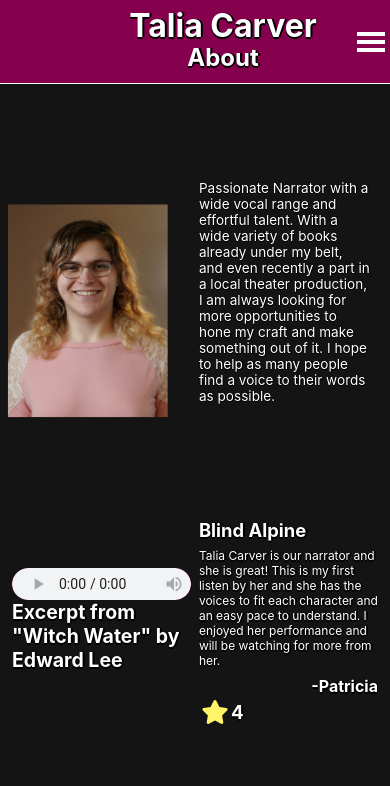
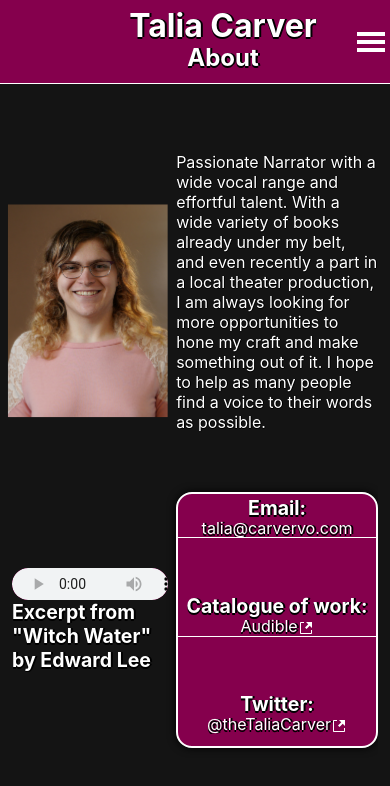
Before and after one commit to BritneyAC/talia-narration, a Next.js app: page / in a window 390 px wide. Shown: the top 786 px of the page. Built offline with nearby package versions, Linux system fonts and the light colour scheme.

Commit message:
moved links to the main page as a CTA

```diff
--- a/src/components/About.tsx
+++ b/src/components/About.tsx
@@ -2,6 +2,7 @@ import React, { useEffect, useState } from "react"
 import { FaStar } from "react-icons/fa"
 import styles from "@/styles/css/About.module.css"
 import Reviews from "@/ReviewList"
+import Links from "@/components/Links"
 
 const About: React.FC = () => {
   const [review, setReview] = useState(Reviews[0])
@@ -26,16 +27,7 @@ const About: React.FC = () => {
         <audio src={"https://samples.audible.com/bk/acx0/307640/bk_acx0_307640_sample.mp3"} controls className={styles.audio}/>
         <h1>{'Excerpt from "Witch Water" by Edward Lee'}</h1>
       </div>
-
-      <div className={styles.review}>
-        <h1>{review.book}</h1>
-        <p>{review.review}</p>
-        <h2>-{review.name}</h2>
-        <div className={styles.rating}>
-          <FaStar className={styles.star}/>
-          <h3>{review.rating}</h3>
-        </div>
-      </div>
+      <Links/>
     </div>
   )
 }
--- a/src/components/Navbar.tsx
+++ b/src/components/Navbar.tsx
@@ -32,7 +32,6 @@ const Navbar: React.FC<NavbarProps> = (props) => {
         <li onClick={() => {props.switchPage("/")}}>About Me</li>
         <li onClick={() => {props.switchPage("/samples")}}>Samples</li>
         <li onClick={() => {props.switchPage("/reviews")}}>Reviews</li>
-        <li onClick={() => {props.switchPage("/links")}}>Links</li>
       </ul>}
     </nav>
   )
--- a/src/styles/css/About.module.css
+++ b/src/styles/css/About.module.css
@@ -16,7 +16,7 @@
   grid-column-end: -1;
   width: clamp(20ch, 40vw, 60ch);
   overflow: visible;
-  font-size: clamp(0.85rem, 2vw, 4vh);
+  font-size: clamp(1rem, 2vw, 4vh);
 }
 
 .sample {
--- a/src/styles/css/Links.module.css
+++ b/src/styles/css/Links.module.css
@@ -1,7 +1,7 @@
 .links {
-  height: 100%;
+  height: calc(100% - 2rem);
   width: 100%;
-  padding: 0 1rem 10rem;
+  padding: 0.5rem 1rem;
   background: #85004d;
   box-shadow: 0 0 0.5rem 0 hsl(0deg, 0%, 0%);
   border-radius: 1rem;
@@ -9,8 +9,13 @@
   display: flex;
   flex-direction: column;
   align-items: center;
-  justify-content: space-evenly;
+  justify-content: space-between;
   border: 2px solid white;
+  grid-row-start: 2;
+  grid-row-end: -1;
+  grid-column-start: 2;
+  grid-column-end: -1;
+  align-self: start;
 }
 .links .link {
   display: flex;
@@ -23,31 +28,42 @@
 .links .link:last-of-type {
   align-self: flex-end;
 }
-.links p {
+.links .link > * {
   margin: 0;
-  font-size: clamp(1.5rem, 5vw, 4vh);
+  line-height: 1.1;
+  overflow: visible;
 }
-.links a {
+.links a, .links p {
   text-align: inherit;
   color: inherit;
   text-decoration: none;
-  font-size: clamp(1.5rem, 5vw, 4vh);
+  font-size: clamp(1rem, 4vw, 2.25vh);
   display: flex;
   align-items: center;
   justify-content: center;
 }
-.links a * {
+.links a *, .links p * {
   aspect-ratio: 1;
-  height: 2rem;
+  height: clamp(1rem, 2vw, 2vh);
 }
-.links a svg {
-  margin-top: 0.55rem;
+.links a svg, .links p svg {
+  margin-top: 0.15rem;
 }
 .links h2 {
-  margin: 0;
-  padding: 1rem 0;
-  font-size: clamp(2.5rem, 10vw, 6vh);
+  font-size: clamp(1rem, 5vw, 2.6vh);
 }
-.links h2:first-of-type {
-  padding: 0 0 1rem;
+
+@media (max-width: 820px) {
+  .links {
+    align-content: center;
+    justify-content: space-between;
+    padding: 0.25rem 0 0.75rem;
+  }
+  .links .link:not(:last-of-type) {
+    border-bottom: 1px solid white;
+    width: 100%;
+  }
+  .links .link:first-of-type, .links .link:last-of-type {
+    align-self: center;
+  }
 }
--- a/src/styles/scss/About.module.scss
+++ b/src/styles/scss/About.module.scss
@@ -16,7 +16,7 @@
   grid-column-end: -1;
   width: clamp(20ch, 40vw, 60ch);
   overflow: visible;
-  font-size: clamp(.85rem, 2vw, 4vh);
+  font-size: clamp(1rem, 2vw, 4vh);
 }
 
 .sample{
--- a/src/styles/scss/Links.module.scss
+++ b/src/styles/scss/Links.module.scss
@@ -1,7 +1,7 @@
 .links{
-  height: 100%;
+  height: calc(100% - 2rem);
   width: 100%;
-  padding: 0 1rem 10rem;
+  padding: .5rem 1rem;
   background: #85004d;;
   box-shadow: 0 0 .5rem 0 hsl(0, 0%, 0%);
   border-radius: 1rem;
@@ -9,8 +9,13 @@
   display: flex;
   flex-direction: column;
   align-items: center;
-  justify-content: space-evenly;
+  justify-content: space-between;
   border: 2px solid white;
+  grid-row-start: 2;
+  grid-row-end: -1;
+  grid-column-start: 2;
+  grid-column-end: -1;
+  align-self: start;
   & .link{
     display: flex;
     flex-direction: column;
@@ -21,35 +26,47 @@
     &:last-of-type {
       align-self: flex-end;
     }
+    & > * {
+      margin: 0;
+      line-height: 1.1;
+      overflow: visible;
+    }
   }
 
-  & p{
-    margin: 0;
-    font-size: clamp(1.5rem, 5vw, 4vh);
-  }
-  & a{
+  & a, & p{
     text-align: inherit;
     color: inherit;
     text-decoration: none;
-    font-size: clamp(1.5rem, 5vw, 4vh);
+    font-size: clamp(1rem, 4vw, 2.25vh);
     display: flex;
     align-items: center;
     justify-content: center;
     & *{
       aspect-ratio: 1;
-      height: 2rem;
+      height: clamp(1rem, 2vw, 2vh);
 
     }
     & svg{
-      margin-top: .55rem;
+      margin-top: .15rem;
     }
   }
   & h2{
-    margin: 0;
-    padding: 1rem 0;
-    font-size: clamp(2.5rem, 10vw, 6vh);
-    &:first-of-type{
-      padding: 0 0 1rem;
+    font-size: clamp(1rem, 5vw, 2.6vh);
+  }
+
+}
+
+@media(max-width:820px){
+  .links{
+    align-content: center;
+    justify-content: space-between;
+    padding: .25rem 0 .75rem;
+    & .link:not(:last-of-type){
+      border-bottom: 1px solid white;
+      width: 100%;
+    }
+    & .link:first-of-type, & .link:last-of-type {
+      align-self: center;
     }
   }
 
```
